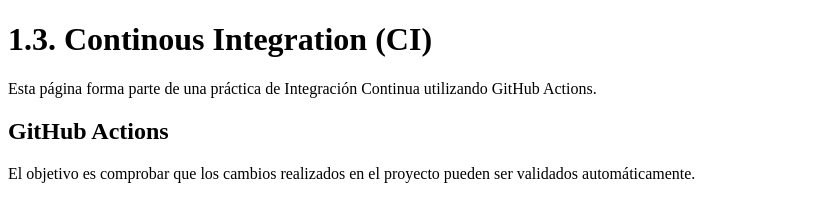
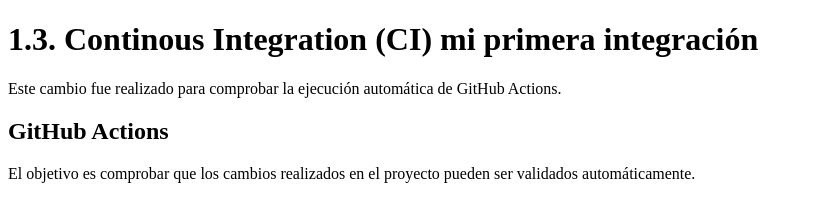
Before and after one commit to Ailton-exe/practica-integracion-continua, a plain HTML site: page index.html in a window 1280 px wide. Shown: the whole page, without its empty margins (0-813 px from the left). Drawn offline with Linux system fonts and the light colour scheme.

Commit message:
Modificar página HTML

```diff
--- a/index.html
+++ b/index.html
@@ -7,11 +7,11 @@
 </head>
 <body>
 
-    <h1>1.3. Continous Integration (CI)</h1>
+    <h1>1.3. Continous Integration (CI) mi primera integración</h1>
 
     <p>
-        Esta página forma parte de una práctica de
-        Integración Continua utilizando GitHub Actions.
+        Este cambio fue realizado para comprobar
+        la ejecución automática de GitHub Actions.
     </p>
 
     <h2>GitHub Actions</h2>
```
